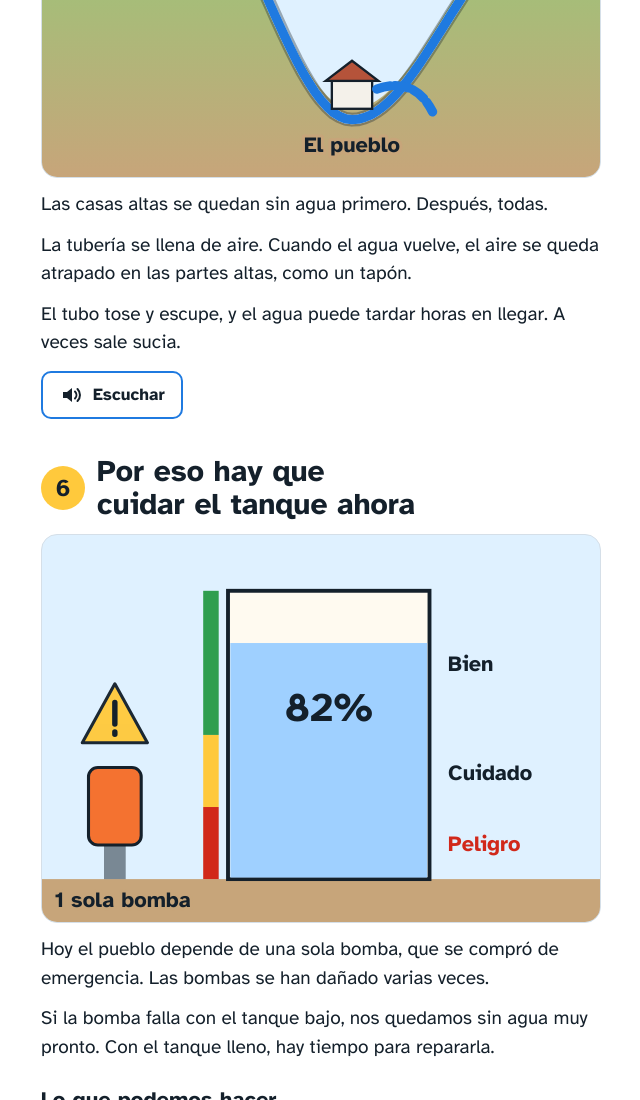
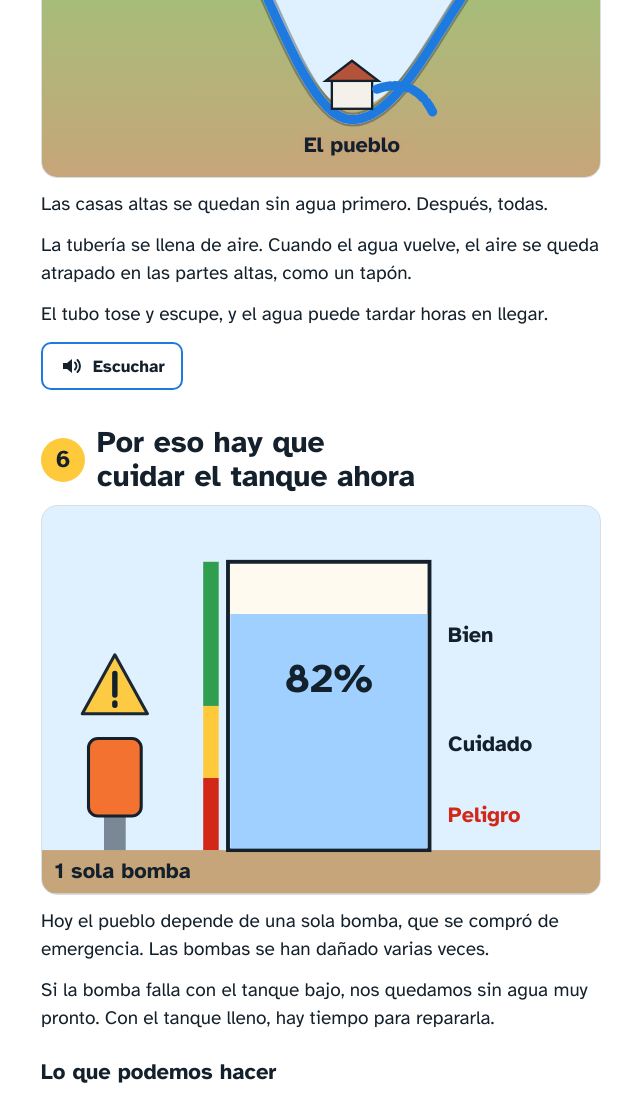
Before and after one commit to JAFairweather/asada-tech, a plain HTML site: page nuestra-agua/index.html in a window 1280 px wide. Shown: the part 3595-4695 px from the top of the page, without its empty margins (319-959 px from the left). Drawn offline with Linux system fonts and the light colour scheme.

Commit message:
nuestra-agua: remove the dirty water sentence
Co-Authored-By: Claude Fable 5.2 <noreply@anthropic.com>
Claude-Session: https://claude.ai/code/session_01BpC1vL2xG1E8ivTs8JFF1y

```diff
--- a/nuestra-agua/index.html
+++ b/nuestra-agua/index.html
@@ -64,7 +64,7 @@ es:{h1:"Nuestra agua de Esterones",sub:"Cómo llega el agua a su casa, y por qu
  {t:"Nuestro tanque es el estañón del pueblo",p:["El tanque está arriba, en el cerro. De ahí el agua baja sola a todas las casas, sin motor.","Las casas de abajo, como en el pueblo, Barco Quebrado y Buena Vista, reciben el agua con más fuerza.","Las casas altas, como en Alto de Esterones, la reciben con menos fuerza."]},
  {t:"La bomba sube el agua al tanque",p:["El agua está abajo, en el pozo. La bomba la empuja cuesta arriba, por unos 500 metros de tubería, hasta el tanque.","La bomba es el único motor de todo el sistema. Si la bomba se para, al tanque no le entra agua."]},
  {t:"La bomba llena despacio",p:["La bomba sube unos <b>10.000 litros</b> por hora. Son como 50 estañones. No puede subir más.","Llenar el tanque vacío tarda unas <b>10 horas</b>.","Es como la batería del celular: se carga despacio y se gasta rápido. En la mañana y en la tarde gastamos más agua de la que entra, y el tanque baja. En la noche se recupera."]},
- {t:"Si el tanque se vacía",p:["Las casas altas se quedan sin agua primero. Después, todas.","La tubería se llena de aire. Cuando el agua vuelve, el aire se queda atrapado en las partes altas, como un tapón.","El tubo tose y escupe, y el agua puede tardar horas en llegar. A veces sale sucia."]},
+ {t:"Si el tanque se vacía",p:["Las casas altas se quedan sin agua primero. Después, todas.","La tubería se llena de aire. Cuando el agua vuelve, el aire se queda atrapado en las partes altas, como un tapón.","El tubo tose y escupe, y el agua puede tardar horas en llegar."]},
  {t:"Por eso hay que cuidar el tanque ahora",p:["Hoy el pueblo depende de una sola bomba, que se compró de emergencia. Las bombas se han dañado varias veces.","Si la bomba falla con el tanque bajo, nos quedamos sin agua muy pronto. Con el tanque lleno, hay tiempo para repararla."]}],
  act:["Gastar menos agua en la mañana y en la tarde.","Arreglar los tubos que gotean y las fugas.","No regar ni lavar carros cuando el tanque está bajo.","Avisar a la ASADA si ve una fuga."],
  l:{low:"Estañón bajo: sale poquita",high:"Estañón alto: sale con fuerza",tank:"Tanque",town:"El pueblo",alto:"Alto de Esterones",much:"Mucha fuerza",little:"Poca fuerza",lvl:"Nivel del tanque",well:"Pozo",pump:"Bomba",pipe:"500 m de tubería",up:"Sube 70 m",inn:"Entra",rate:"10.000 L",per:"por hora",out:"Sale",ph:["Noche","Mañana","Mediodía","Tarde"],c5:["El tanque se vacía","Las casas altas pierden el agua primero","El agua vuelve...","...pero el aire estorba","Hasta que sale el aire"],air:"Aire",ok:"Bien",care:"Cuidado",bad:"Peligro",one:"1 sola bomba"}},
@@ -75,7 +75,7 @@ en:{h1:"Our Esterones water",sub:"How water gets to your house, and why we must
  {t:"Our tank is the town's drum",p:["The tank sits up on the hill. From there the water runs down to every house by itself, with no motor.","Low houses, as in the town, Barco Quebrado and Buena Vista, get strong water.","High houses, as in Alto de Esterones, get weaker water."]},
  {t:"The pump lifts the water to the tank",p:["The water is down in the well. The pump pushes it uphill, through about 500 meters of pipe, to the tank.","The pump is the only motor in the whole system. If the pump stops, no water goes into the tank."]},
  {t:"The pump fills slowly",p:["The pump lifts about <b>10,000 liters</b> an hour. That is about 50 drums. It cannot lift more.","Filling the empty tank takes about <b>10 hours</b>.","It is like a phone battery: it charges slowly and drains fast. In the morning and the evening we use more water than comes in, and the tank goes down. At night it recovers."]},
- {t:"If the tank runs empty",p:["The high houses lose water first. Then everyone.","The pipes fill with air. When the water comes back, the air stays trapped in the high parts, like a cork.","The tap coughs and spits, and the water can take hours to arrive. Sometimes it comes out dirty."]},
+ {t:"If the tank runs empty",p:["The high houses lose water first. Then everyone.","The pipes fill with air. When the water comes back, the air stays trapped in the high parts, like a cork.","The tap coughs and spits, and the water can take hours to arrive."]},
  {t:"That is why we must look after the tank now",p:["Today the town depends on one pump, bought in an emergency. The pumps have failed several times.","If the pump fails with the tank low, we run out of water very soon. With the tank full, there is time to repair it."]}],
  act:["Use less water in the morning and the evening.","Fix dripping taps and leaks.","No watering or car washing when the tank is low.","Tell the ASADA if you see a leak."],
  l:{low:"Low drum: weak flow",high:"High drum: strong flow",tank:"Tank",town:"The town",alto:"Alto de Esterones",much:"Strong",little:"Weak",lvl:"Tank level",well:"Well",pump:"Pump",pipe:"500 m of pipe",up:"70 m climb",inn:"In",rate:"10,000 L",per:"an hour",out:"Out",ph:["Night","Morning","Midday","Evening"],c5:["The tank runs empty","The high houses lose water first","The water comes back...","...but the air is in the way","Until the air gets out"],air:"Air",ok:"Good",care:"Careful",bad:"Danger",one:"Only 1 pump"}}
```
